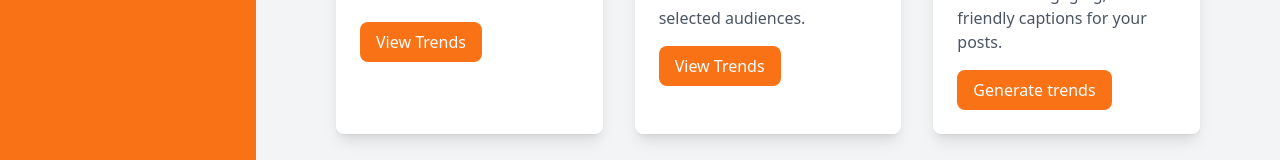
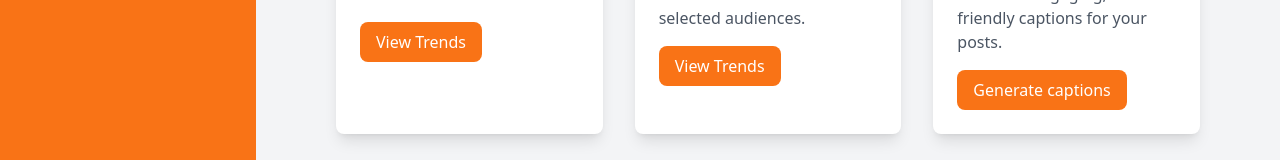
Before and after one commit to alinafghan/AdVisory_FYP, an Angular app in the folder angular-app/: page /home in a window 1280 px wide. Shown: the part 558-718 px from the top of the page. Built offline with nearby package versions, Linux system fonts and the light colour scheme.

Commit message:
fxing frontend issues

```diff
--- a/angular-app/src/components/flux-page/flux-page.component.html
+++ b/angular-app/src/components/flux-page/flux-page.component.html
@@ -240,7 +240,6 @@
           </div>
         </div>
       </div>
-      <!-- Place this button near your image preview area -->
 <button *ngIf="generatedImage" (click)="submitImageToCampaign(generatedImage!)" class="px-4 py-2 bg-blue-500 text-white rounded hover:bg-blue-600">Add to Campaign</button>
 
 
--- a/angular-app/src/components/home/home.component.html
+++ b/angular-app/src/components/home/home.component.html
@@ -79,7 +79,7 @@
             <div class="bg-white p-6 rounded-lg shadow-lg hover:shadow-xl transition-all">
                 <h3 class="text-2xl text-gray-800 mb-4">Captions</h3>
                 <p class="text-gray-600 mb-4">Generate engaging, SEO-friendly captions for your posts.</p>
-              <a href="/caption">  <button class="bg-orange-500 text-white px-4 py-2 rounded-lg hover:bg-orange-600">Generate trends</button></a>
+              <a href="/caption">  <button class="bg-orange-500 text-white px-4 py-2 rounded-lg hover:bg-orange-600">Generate captions</button></a>
             </div>
 
 
```
